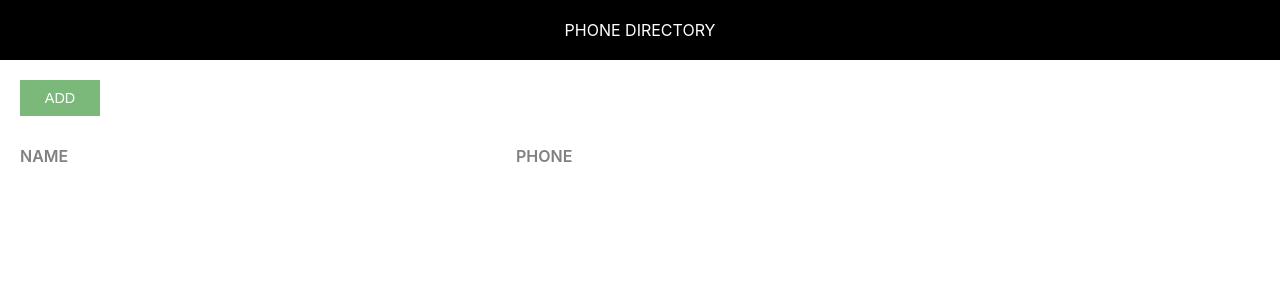
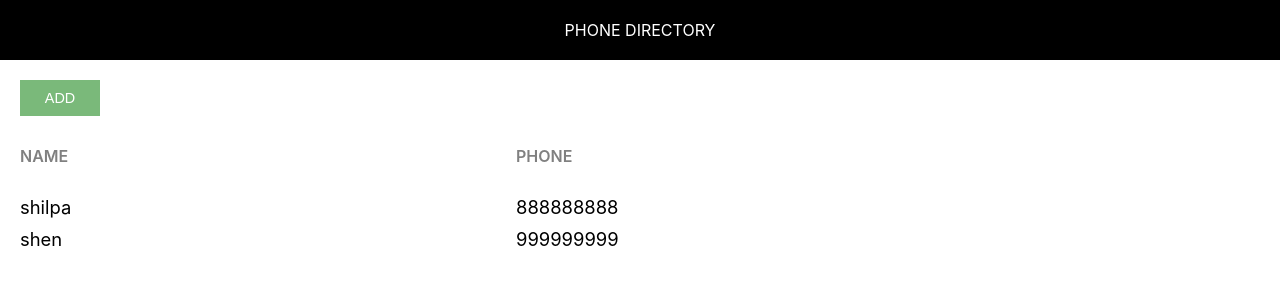
Before and after one commit to DMurtyK/ReactJS, a React (Create React App) app: page / in a window 1280 px wide. Shown: the top 300 px of the page. Built offline with nearby package versions, Linux system fonts and the light colour scheme.

Commit message:
Rendered Subscribers Dynamically

```diff
--- a/src/App.js
+++ b/src/App.js
@@ -5,6 +5,23 @@ import './App.css';
 
  class App extends Component {
   render() {
+
+    let subscribers = [
+            {
+              id :1,
+              name : "shilpa",
+              phone:"888888888"
+            },
+            {
+              id:2,
+              name : "shen",
+              phone : "999999999"
+            }
+
+
+    ]
+
+
     return (
       <div>
         <Header/>
@@ -17,6 +34,24 @@ import './App.css';
             <span className="grid-item name-heading">Name</span>
             <span className="grid-item phone-heading">Phone</span>
           </div>
+
+          {
+
+
+           subscribers.map(sub => {
+
+
+            return <div key = {sub.id} className = "grid-container">
+            <span className= "grid-item">{sub.name}</span>
+            <span className= "grid-item">{sub.phone}</span>
+           </div>
+
+
+           })
+
+
+          }
+
         </div>
       </div>
     );
```
